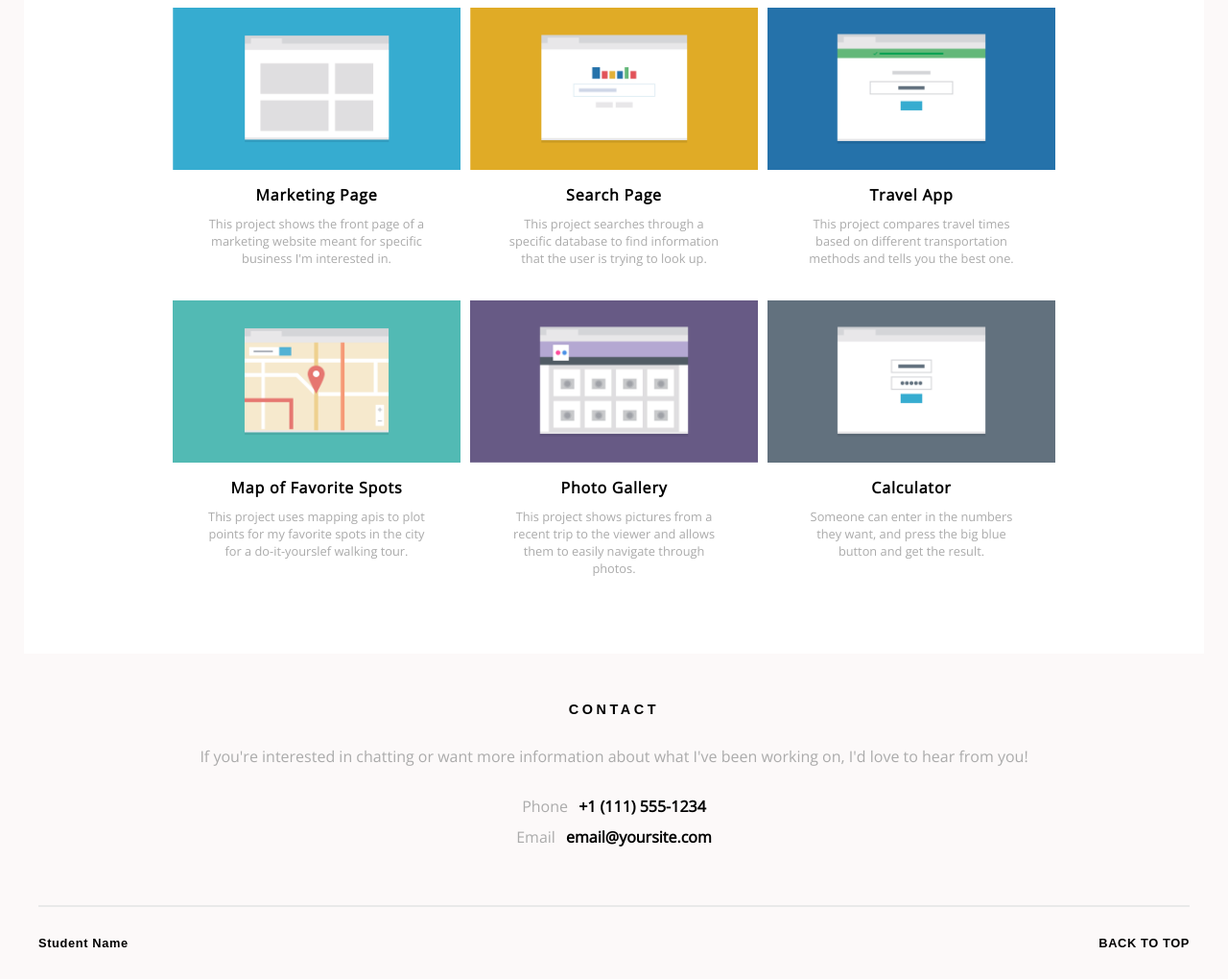
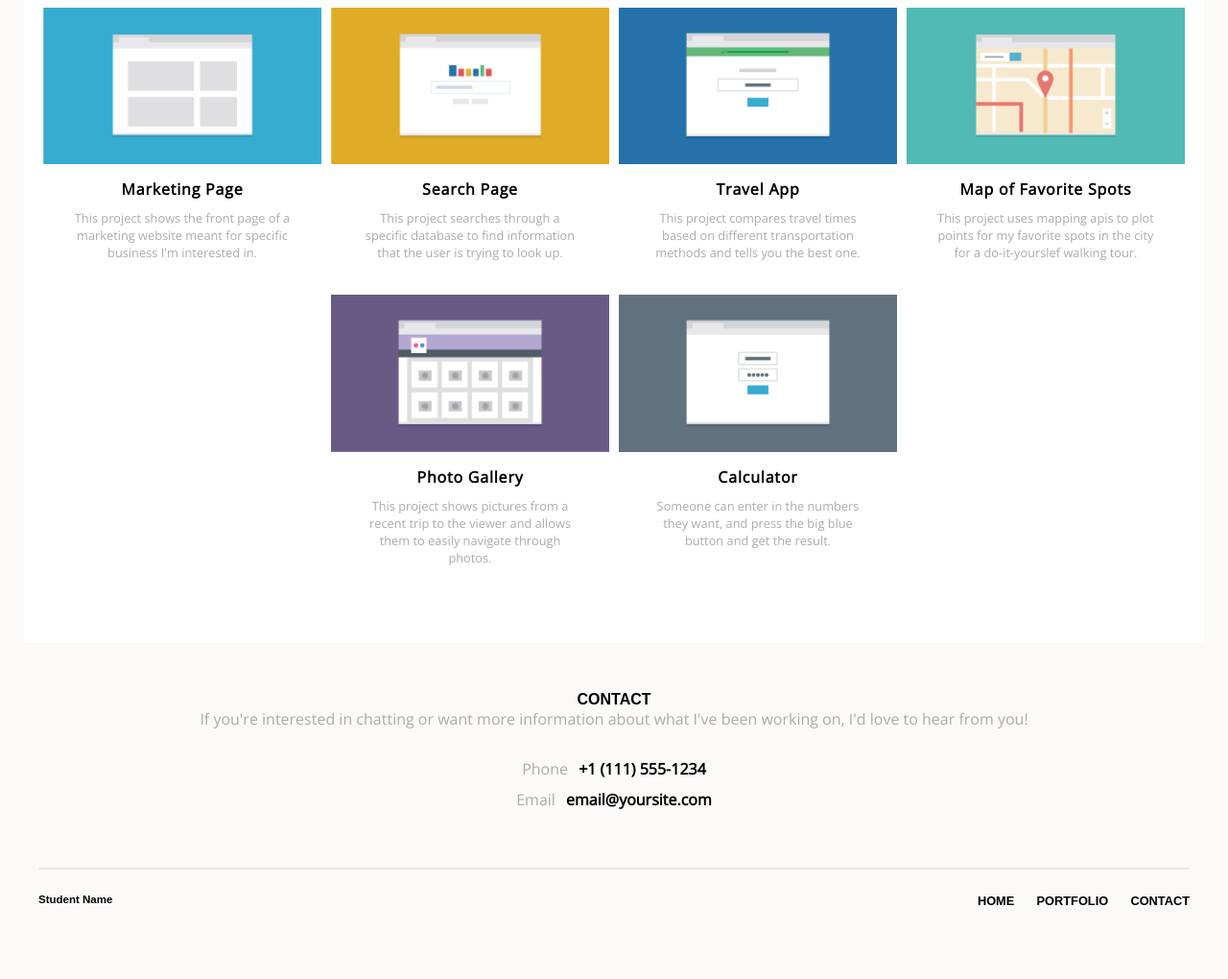
Before and after one commit to CALEJO12/teamtreehouse-unit-2, a plain HTML site: page index.html in a window 1280 px wide. Shown: the part 549-1569 px from the top of the page at 96% size. After the commit the page ends 1521 px from the top, so only its background shows below. Drawn offline with nearby package versions, Linux system fonts and the light colour scheme.

Commit message:
updated responsiveness layout

```diff
--- a/css/styles.css
+++ b/css/styles.css
@@ -1,6 +1,7 @@
 * {
     margin: 0;
     padding: 0;
+    box-sizing: border-box;
 }
 
 body {
@@ -56,7 +57,7 @@ h2, h4, h1, h3, p, li {
 
 .profile-image {
    align-self: center;
-   width: 200px;
+   width: 60%;
    height: auto;
 }
 
@@ -100,7 +101,7 @@ h2, h4, h1, h3, p, li {
     margin-top: 50px;
 }
 
-.main-footer h4 {
+.main-footer h2 {
     padding-bottom: 30px;
     font-size: .9em;
     letter-spacing: 0.25em;
@@ -108,6 +109,25 @@ h2, h4, h1, h3, p, li {
 
 .main-footer .email{
     padding-bottom: 60px;
+}
+
+.footer-container h2 {
+    padding: 0px;
+    letter-spacing: 0px;
+}
+
+.footer-nav {
+    list-style-type: none;
+}
+
+.footer-nav a {
+    text-decoration: none;
+    text-transform: uppercase;
+    color: black;
+}
+
+.full {
+    display: none;
 }
 /* FLEX STYLES */
 
@@ -138,15 +158,9 @@ h2, h4, h1, h3, p, li {
 .footer-container {
     display: flex;
     justify-content: space-between;
-}
-
-.footer-container h5 {
-     margin: 30px 0px 30px;
+    margin: 25px auto;
     font-size: .8em;
-    font-weight: bolder;
-    color: black;
-    font-family: sans-serif;
-    letter-spacing: .05em;
+    font-weight: bold;
 }
 
 /* MEDIA QUERIES */
@@ -220,13 +234,15 @@ h2, h4, h1, h3, p, li {
     .portfolio-main {
         display: flex;
         flex-wrap: wrap;
-        justify-content: center
+        justify-content: center;
     }
 
     .portfolio-image {
         width: 355px;
+        height: auto;
         margin: 0px;
         padding: 5px;
+
     }
 
     .portfolio-container {
@@ -247,10 +263,27 @@ h2, h4, h1, h3, p, li {
     .portfolio-main-container {
         display: flex;
         flex-direction: column;
+        width: 100%;
     }
 
     .contact-container p:first-child {
         padding: 0px 10px 30px;
+    }
+
+    .footer-container {
+        margin: 25px auto 60px;
+    }
+
+    .top {
+        display: none;
+    }
+
+    .full {
+        display: inline-block;
+    }
+
+    .full a {
+        margin-left: 20px;
     }
 }
 
@@ -356,4 +389,8 @@ h2, h4, h1, h3, p, li {
     .contact-container p:first-child {
         padding: 0px 140px 30px;
     }
+
+    .footer-container {
+        margin: 25px auto;
+    }
 }
--- a/index.html
+++ b/index.html
@@ -80,9 +80,14 @@
 
                 </div>
                 <div class="footer-container">
-                    <h5>Student Name</h5>
+                    <h2>Student Name</h2>
 
-                    <h5>BACK TO TOP</h5>
+                    <ul class="footer-nav">
+                        <li class="top"><a href="#top">back to top</a></li>
+                        <li class="full"><a href="#home">home</a></li>
+                        <li class="full"><a href="#portfolio">portfolio</a></li>
+                        <li class="full"><a href="#contact">contact</a></li>
+                    </ul><!-- footer-nav ending -->
                 </div> <!-- footer-container ending -->
             </footer> <!-- main-footer ending -->
         </main>
```
Also changed, not shown: 1 other file.
